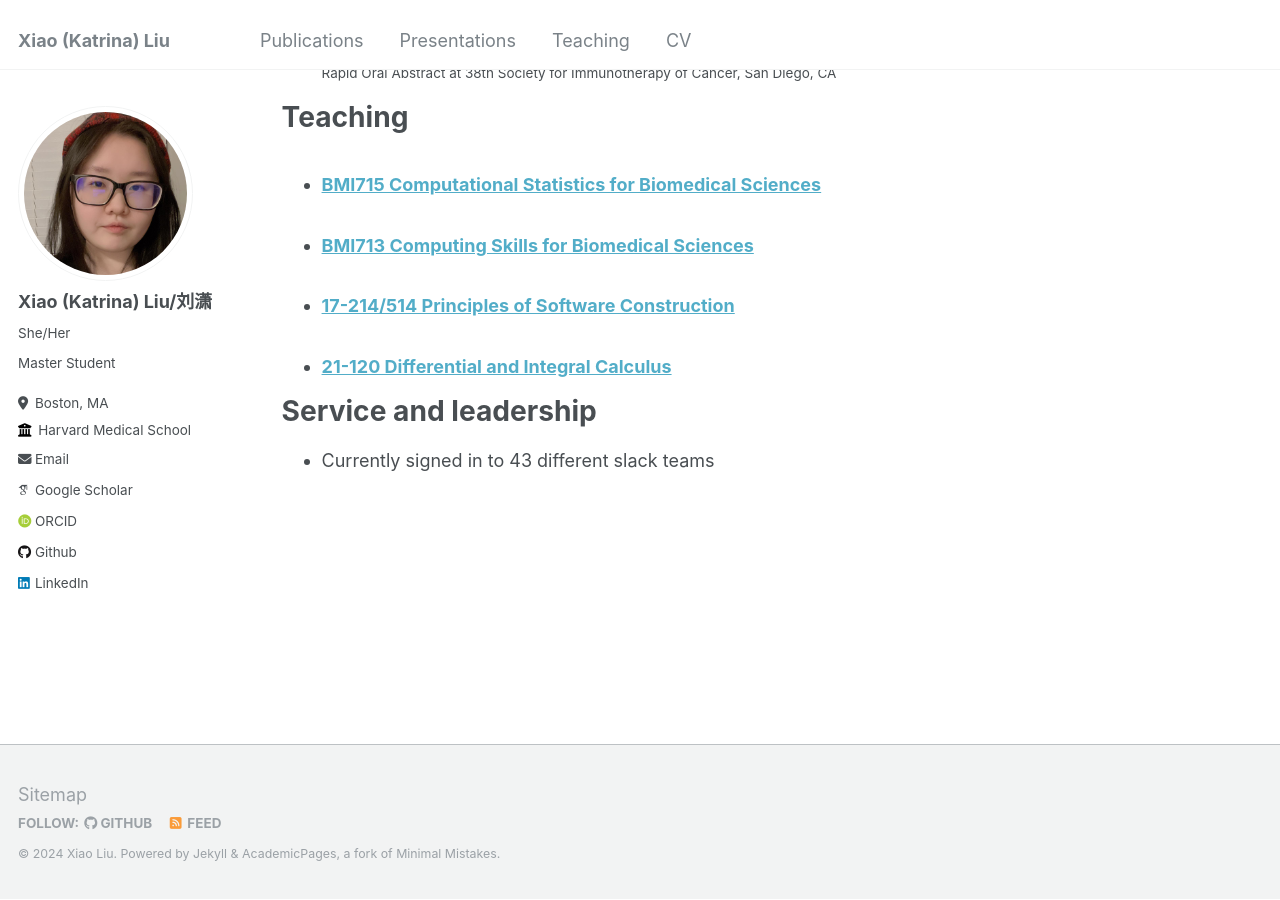
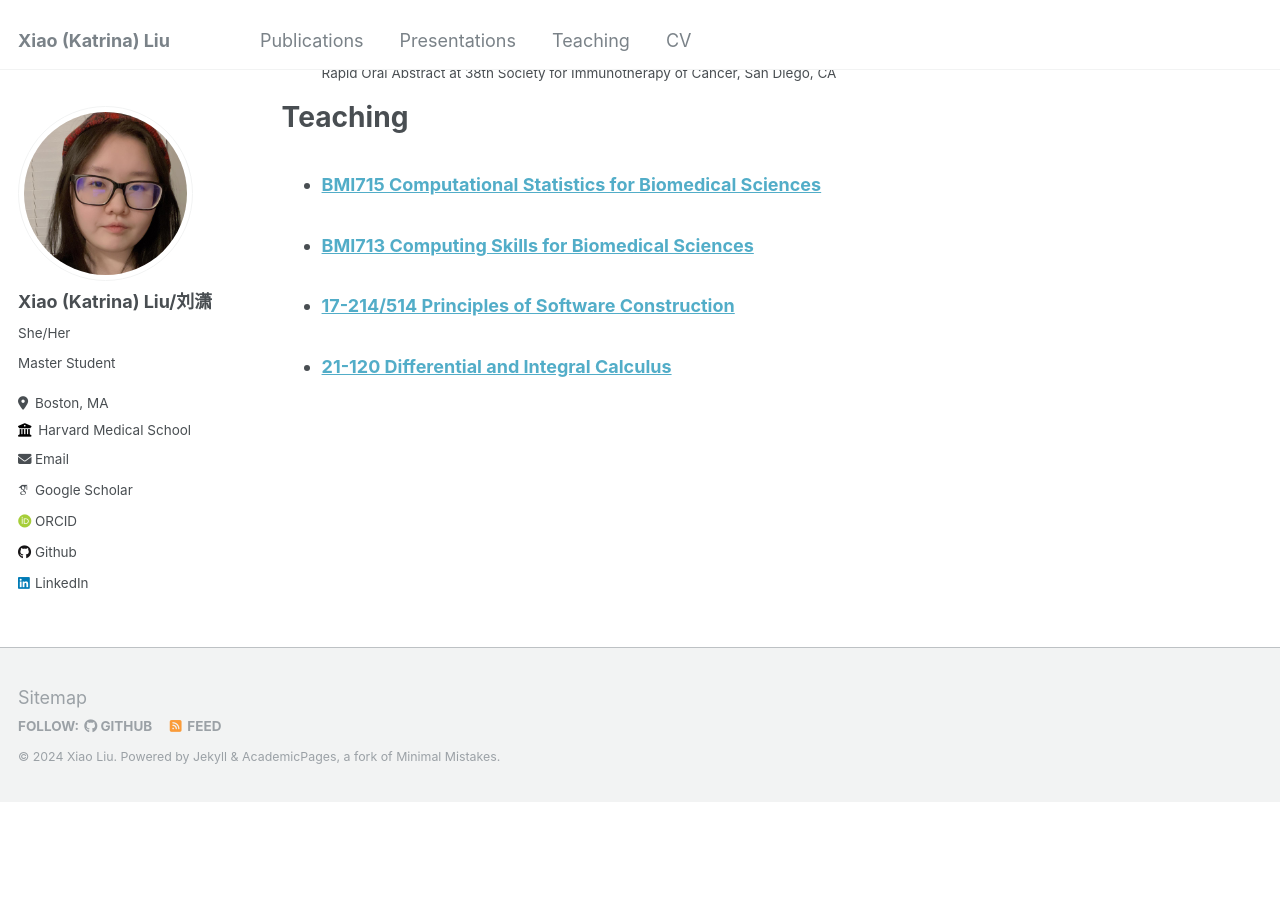
Before and after one commit to katrina-liu/katrina-liu.github.io, a Jekyll site: the page built from _pages/cv.md, in a window 1280 px wide and 900 px high, scrolled down 1367 px. Built offline with Jekyll 4.4.1, drawn with Linux system fonts in a browser that asks for light colours; some web fonts are replaced; after the commit the page ends 2170 px from its top, so only the background shows below that.

Commit message:
Update cv.md

```diff
--- a/_pages/cv.md
+++ b/_pages/cv.md
@@ -62,6 +62,6 @@ Teaching
     {% include archive-single-cv.html %}
   {% endfor %}</ul>
 
-Service and leadership
+<!---Service and leadership
 ======
-* Currently signed in to 43 different slack teams
+* Currently signed in to 43 different slack teams--->
```
